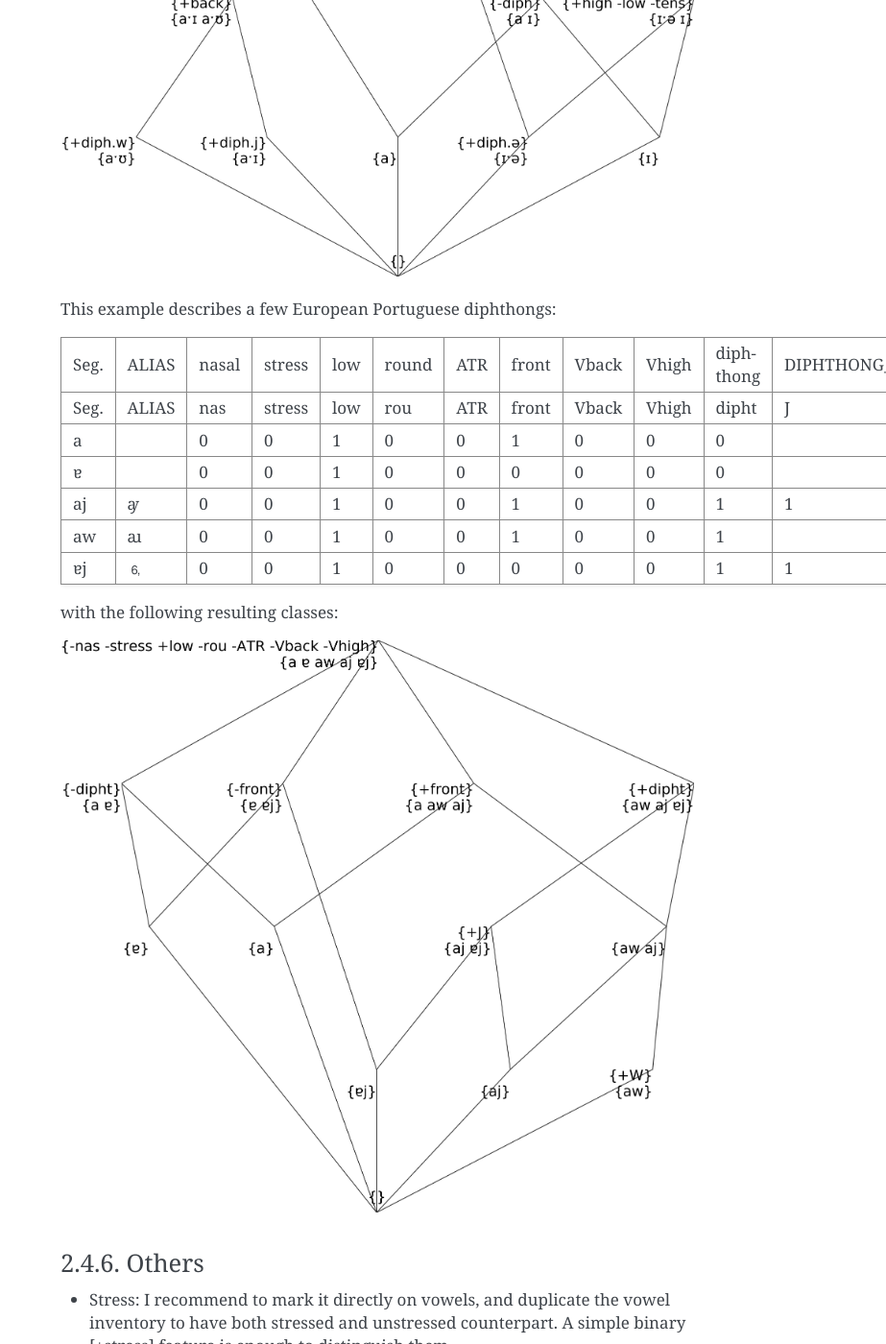
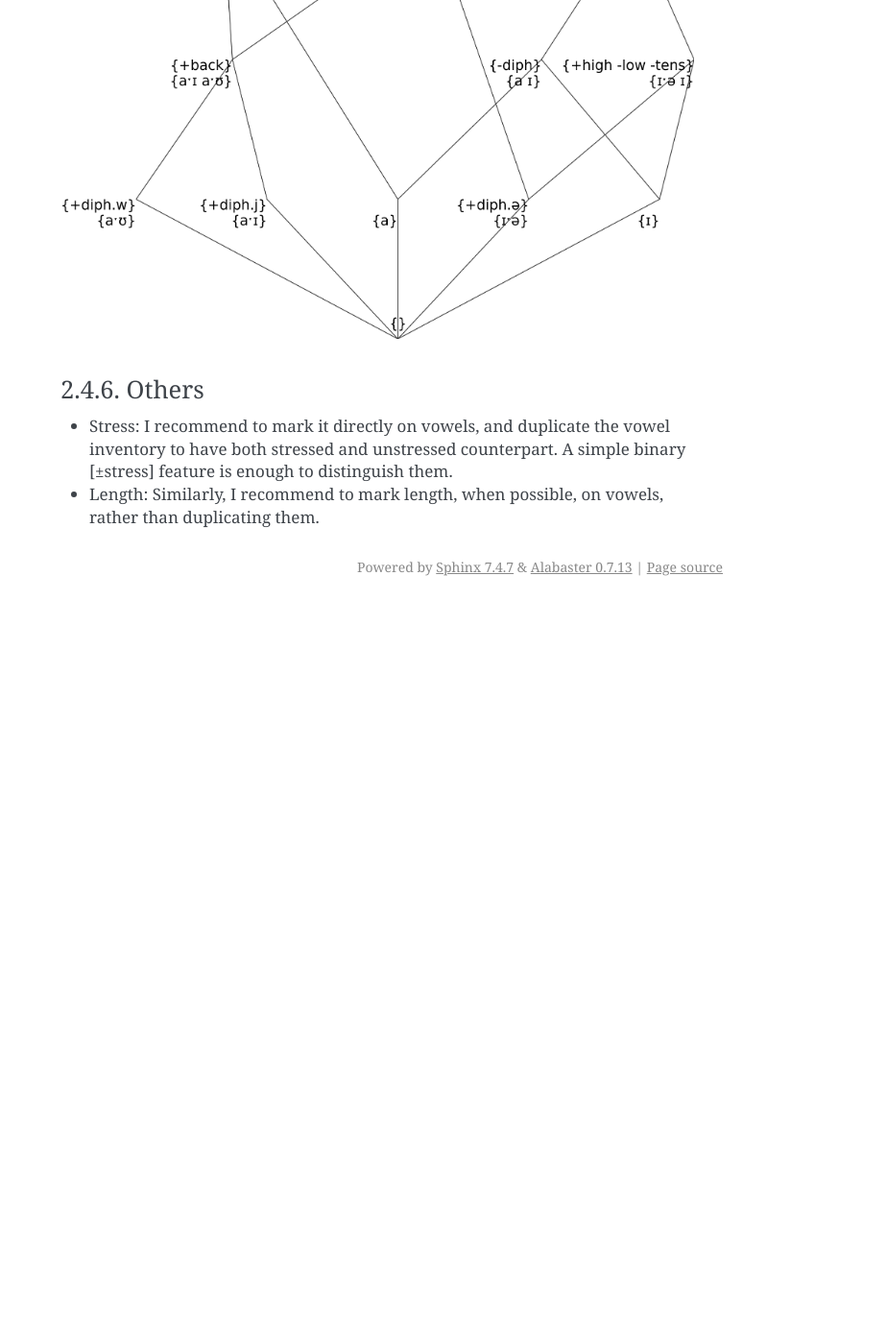
Before and after one commit to XachaB/Qumin, a Sphinx documentation site: the page built from sphinx/segments.rst, in a window 1280 px wide and 1400 px high, scrolled down 15132 px. Shown: the whole window at 96% size, without its empty margins (357-1280 px from the left). Built offline with Sphinx 7.4.7, drawn with Linux system fonts in a browser that asks for light colours; after the commit the page ends 15762 px from its top, so only the background shows below that; some of the changed text lies outside the part shown.

Commit message:
One less example, tidying up, adding link to FeatureViz

```diff
--- a/sphinx/segments.rst
+++ b/sphinx/segments.rst
@@ -285,19 +287,8 @@ Which leads to the following classes:
 .. image:: segment_examples/en_V.png
    :alt: Small sample from English diphthongs
 
-This example describes a few European Portuguese diphthongs:
-
-.. csv-table::
-   :file: segment_examples/por_V_diph.csv
-
-with the following resulting classes:
-
-.. image:: segment_examples/por_V_diph.png
-   :alt: Small sample from Portuguese diphthongs
-
 Others
 >>>>>>>>>>>>
 
 - Stress: I recommend to mark it directly on vowels, and duplicate the vowel inventory to have both stressed and unstressed counterpart. A simple binary [±stress] feature is enough to distinguish them.
 - Length: Similarly, I recommend to mark length, when possible, on vowels, rather than duplicating them.
-- Neutralizations: It i
```
Also changed, not shown: other parts of sphinx/segments.rst (+2 -0 lines).
